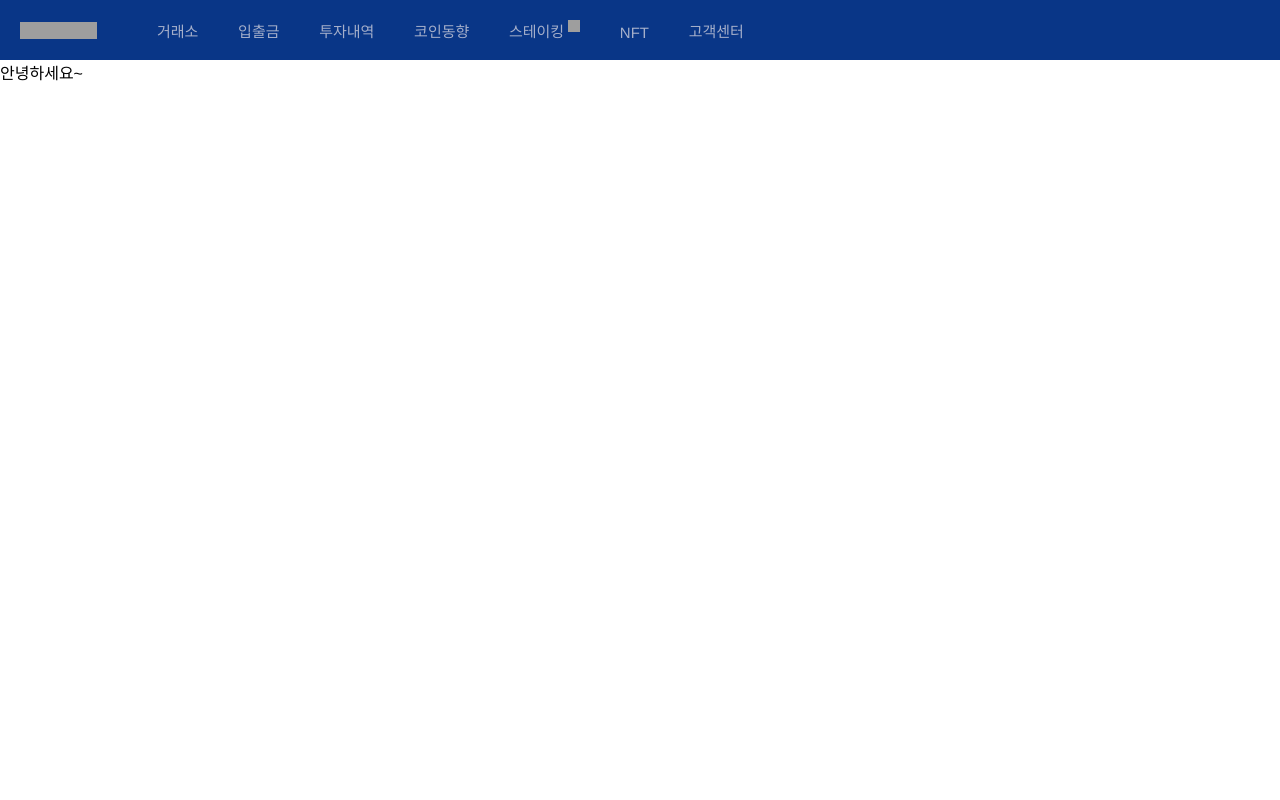
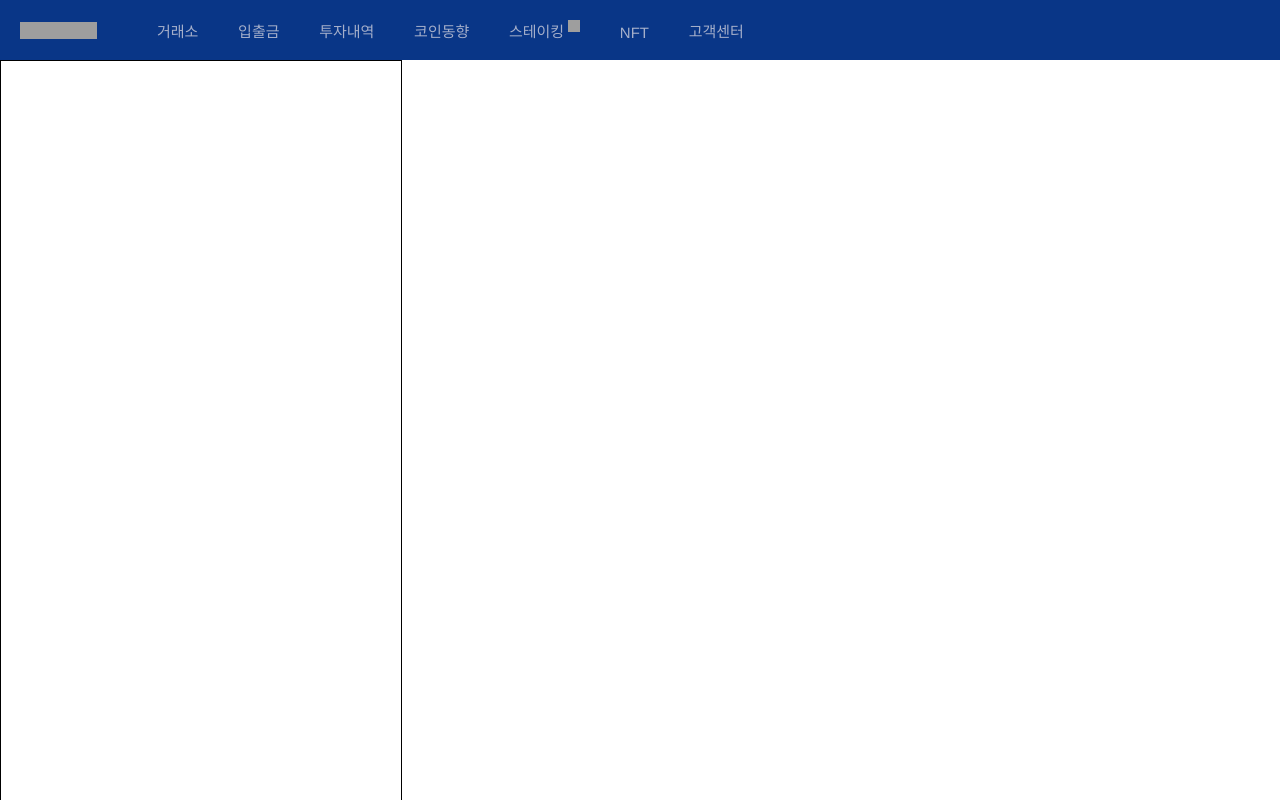
Before and after one commit to roryChunkiloy/upbit_copy, a Next.js app: page /exchange in a window 1280 px wide. Shown: the top 800 px of the page. Built offline with nearby package versions, Linux system fonts and the light colour scheme; grey boxes are pictures that could not be loaded.

Commit message:
Set exchange page

```diff
--- a/package.json
+++ b/package.json
@@ -18,10 +18,12 @@
     "next": "13.2.4",
     "react": "18.2.0",
     "react-dom": "18.2.0",
+    "react-helmet": "^6.1.0",
     "styled-components": "^5.3.9",
     "typescript": "5.0.2"
   },
   "devDependencies": {
+    "@types/react-helmet": "^6.1.6",
     "@types/styled-components": "^5.1.26",
     "next-router-mock": "^0.9.2"
   }
--- a/src/app/exchange/page.tsx
+++ b/src/app/exchange/page.tsx
@@ -1,5 +1,13 @@
-export default function Home() {
+import ExchangePage from "@/pages/Exchange";
+import getSnapCoinChartData from "@/services/getSnapCoinChartData";
+
+export const metadata = {
+  title: '업비트 룰루랄라',
+  description: '디지털 자산, 비트코인, 이더리움, 리플, 에이다, 솔라나 등 알트코인 거래.',
+}
+
+export default function Exchange() {
     return (
-      <div>안녕하세요~</div>
+      <ExchangePage/>
     )
-  }
+}
--- /dev/null
+++ b/src/pages/Exchange/components/CoinListTable/index.tsx
@@ -0,0 +1,37 @@
+import styled from "styled-components";
+
+type CoinInfo = {
+    kr_name: string;
+    en_name: string;
+    code: string;
+    trade_price: number;
+    change: string;
+    change_rate: number;
+    change_price: number;
+    acc_trade_price: number;
+}
+
+type CoinListTableType = {
+    coinInfoList: CoinInfo[]
+}
+
+const Root = styled.div`
+    width: 400px;
+    height: 1000px;
+    border: 1px solid
+`
+
+const CoinListTable = ({
+    coinInfoList
+}: CoinListTableType) => {
+
+
+    return (
+        <Root>
+        </Root>
+    )
+}
+
+export default CoinListTable
+
+export type { CoinInfo }
--- /dev/null
+++ b/src/pages/Exchange/index.tsx
@@ -0,0 +1,90 @@
+'use client'
+import getSnapCoinChartData from "@/services/getSnapCoinChartData"
+import { useEffect, useState } from "react";
+import {Helmet} from "react-helmet";
+import { useRouter } from "next/router"
+import styled from "styled-components";
+import getQueryString from "@/utils/getQueryString";
+import CoinListTable, { CoinInfo } from "./components/CoinListTable";
+
+const CoinList = [
+    {
+        kr_name: '비트코인',
+        en_name: 'Bitcoin',
+        ticker: 'BTC',
+    },
+    {
+        kr_name: '이더리움',
+        en_name: 'Ethereum',
+        ticker: 'ETH',
+    },
+    {
+        kr_name: '솔라나',
+        en_name: 'Solana',
+        ticker: 'SOL',
+    }
+]
+
+const ExchangePage = () => {
+    const location = window.location
+    const history = window.history
+    const [coinInfoList, setCoinInfoList] = useState<CoinInfo[]>(
+        CoinList.map((item) => {
+            const coinInfo = {
+                kr_name: item.kr_name,
+                en_name: item.en_name,
+                code: `KRW-${item.ticker}`,
+                trade_price: 0,
+                change: '',
+                change_rate: 0,
+                change_price: 0,
+                acc_trade_price: 0,
+            }
+            return coinInfo
+        })
+    )
+    const [selected, setSelected] = useState(CoinList[0])
+    const totalCoins = CoinList.map((item) => `KRW-${item.ticker}`)
+
+    // useEffect(() => {
+    //     const webSocket = new WebSocket('wss://api.upbit.com/websocket/v1');
+    //     webSocket.binaryType = 'arraybuffer';
+    //     webSocket.onopen = () => {
+    //       const str = [{"ticket":"test"},{"type":"ticker","codes":totalCoins}]
+    //       webSocket.send(JSON.stringify(str))
+    //     }
+
+    //     webSocket.onmessage = (evt) => {
+    //         let enc = new TextDecoder("utf-8");
+    //         let arr = new Uint8Array(evt.data);
+    //         let data: CoinInfo = JSON.parse(enc.decode(arr));
+    //         const coinInfoListCopy = coinInfoList.slice()
+    //         coinInfoListCopy.map((item) => {
+    //             if (item.code === data.code) {
+    //                 item.trade_price = data.trade_price;
+    //                 item.change = data.change;
+    //                 item.acc_trade_price = data.acc_trade_price;
+    //                 item.change_price = data.change_price;
+    //                 item.change_rate = data.change_rate;
+    //             }
+    //         })
+    //         setCoinInfoList(coinInfoList.slice())
+    //     }
+    //     return () => {
+    //       webSocket.close()
+    //     }
+    // }, [])
+
+
+    return (
+        <>
+            <Helmet>
+                <title> 니냐니냐뇨 </title>
+            </Helmet>
+
+            <CoinListTable coinInfoList={coinInfoList}/>
+        </>
+    )
+}
+
+export default ExchangePage
--- a/src/pages/Frame/components/Body/index.tsx
+++ b/src/pages/Frame/components/Body/index.tsx
@@ -1,3 +1,4 @@
+'use client'
 import styled from "styled-components"
 import LinkButton from "@/components/LinkButton"
 import Logo from "@/pages/Frame/components/Logo"
@@ -95,7 +96,6 @@ const FrameNavigationItems = [
 const FrameBody = ({
     pathName
 }: FrameProps) => {
-    console.log(pathName)
     return (
         <Root isHome={pathName === '/'}>
             <H1>
--- /dev/null
+++ b/src/utils/getQueryString.ts
@@ -0,0 +1,7 @@
+'use client'
+
+const getQueryString = (location: Location) => {
+    return location.search.substring(1)
+}
+
+export default getQueryString
```
Also changed, not shown: src/utils/replaceQueryString.ts (added, +7 -0 lines), src/services/getContinuousCoinsData.ts (added), 1 other file (tests, documents, lock files or other folders).
